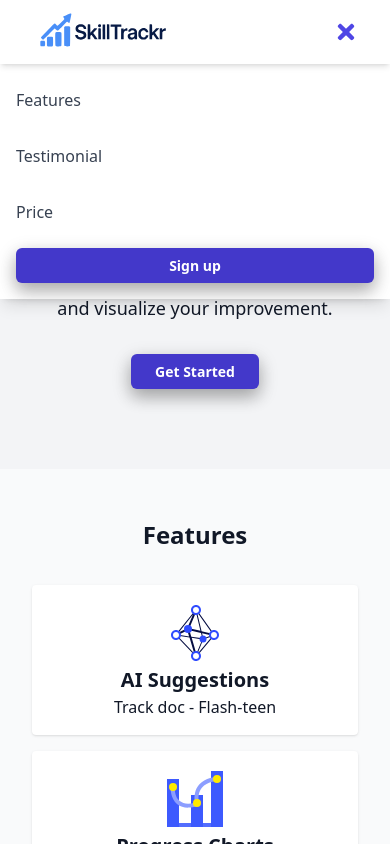
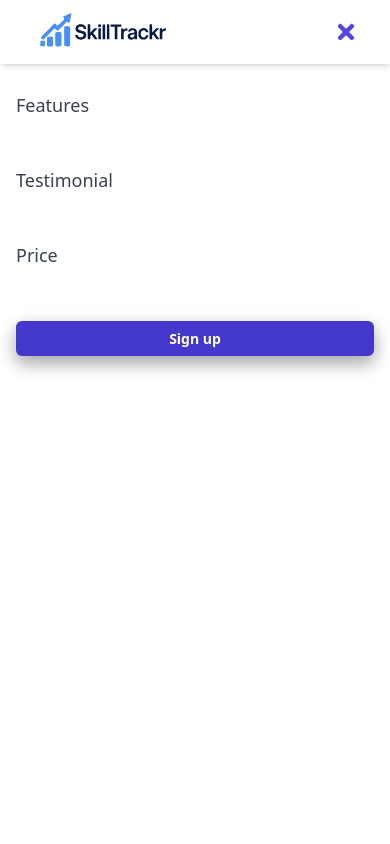
Before and after one commit to itsnayakpradeep/skilltrackr, a Next.js app: page / in a window 390 px wide. Both pictures are taken after a click on the button "Toggle menu". Shown: the top 844 px of the page. Built offline with nearby package versions, Linux system fonts and the light colour scheme.

Commit message:
feat: sign up layout

```diff
--- a/src/components/layout/Navbar.tsx
+++ b/src/components/layout/Navbar.tsx
@@ -6,9 +6,9 @@
 import Button from "@components/ui/Button";
 
 export default function Navbar() {
-    const [isOpenMobilemenu, setIsOpenMobilemenu] = useState(false);
+    const [isOpenMobileMenu, setIsOpenMobileMenu] = useState(false);
     const toggleMobileMenu = () => {
-        setIsOpenMobilemenu(!isOpenMobilemenu);
+        setIsOpenMobileMenu(!isOpenMobileMenu);
     }
     return (
     <>
@@ -65,7 +65,7 @@
                             href="/signup"
                             className=""
                         >
-                            Sign us
+                            Sign up
                         </Button>
                     </div>
 
@@ -76,7 +76,7 @@
                             className="text-gray-700 hover:text-primary focus:outline-none focus:text-primary"
                             aria-label="Toggle menu"
                         >
-                            {isOpenMobilemenu ? (
+                            {isOpenMobileMenu ? (
                                 <FaTimes size={24} />
                             ) : (
                                 <FaBars size={24} />
@@ -88,14 +88,30 @@
         </nav>
 
         {/* Mobile Menu */}
-        {isOpenMobilemenu && (
-            <div className="md:hidden bg-white shadow-lg absolute top-16 left-0 right-0 z-40">
-                <div className="px-4 py-4">
-                    <ul className="flex flex-col space-y-4">
+        <div
+            className={`md:hidden fixed inset-0 z-40 transition-all duration-300 ease-in-out ${
+                isOpenMobileMenu
+                    ? 'opacity-100 pointer-events-auto'
+                    : 'opacity-0 pointer-events-none'
+            }`}
+        >
+            {/* Backdrop */}
+            <div
+                className="absolute inset-0 bg-black bg-opacity-50"
+                onClick={toggleMobileMenu}
+            />
+
+            {/* Menu Content */}
+            <div className={`absolute top-0 left-0 right-0 bottom-0 bg-white transform transition-transform duration-300 ease-in-out ${
+                isOpenMobileMenu ? 'translate-x-0' : '-translate-x-full'
+            }`}>
+                <div className="h-full overflow-y-auto">
+                    <div className="px-4 py-6 pt-20">
+                        <ul className="flex flex-col space-y-6">
                             <li>
                                 <Link
                                     href="/features"
-                                className="block py-2 text-gray-700 hover:text-primary font-medium"
+                                    className="block py-3 text-lg text-gray-700 hover:text-primary font-medium"
                                     onClick={toggleMobileMenu}
                                 >
                                     Features
@@ -104,7 +120,7 @@
                             <li>
                                 <Link
                                     href="/testimonial"
-                                className="block py-2 text-gray-700 hover:text-primary font-medium"
+                                    className="block py-3 text-lg text-gray-700 hover:text-primary font-medium"
                                     onClick={toggleMobileMenu}
                                 >
                                     Testimonial
@@ -113,13 +129,13 @@
                             <li>
                                 <Link
                                     href="/price"
-                                className="block py-2 text-gray-700 hover:text-primary font-medium"
+                                    className="block py-3 text-lg text-gray-700 hover:text-primary font-medium"
                                     onClick={toggleMobileMenu}
                                 >
                                     Price
                                 </Link>
                             </li>
-                        <li>
+                            <li className="pt-4">
                                 <Button
                                     href="/signup"
                                     className="w-full SignupButton"
@@ -131,7 +147,8 @@
                         </ul>
                     </div>
                 </div>
-        )}
+            </div>
+        </div>
     </>
     );
 }
--- a/test-connection.ts
+++ b/test-connection.ts
@@ -8,7 +8,6 @@
     if (!MONGODB_URI) {
         console.error('❌ MONGODB_URI is not properly configured in .env.local');
         console.log('💡 Please update your .env file with a valid MongoDB connection string');
-        console.log('📋 Example for MongoDB Atlas: mongodb+srv://username:password@cluster.mongodb.net/skilltrackr?retryWrites=true&w=majority');
         console.log('📋 Example for local MongoDB: mongodb://localhost:27017/******');
         process.exit(1);
     }
```
Also changed, not shown: src/api/auth/signup/page.tsx (added, +93 -0 lines). Lines whose indentation alone changed are shown as unchanged.
